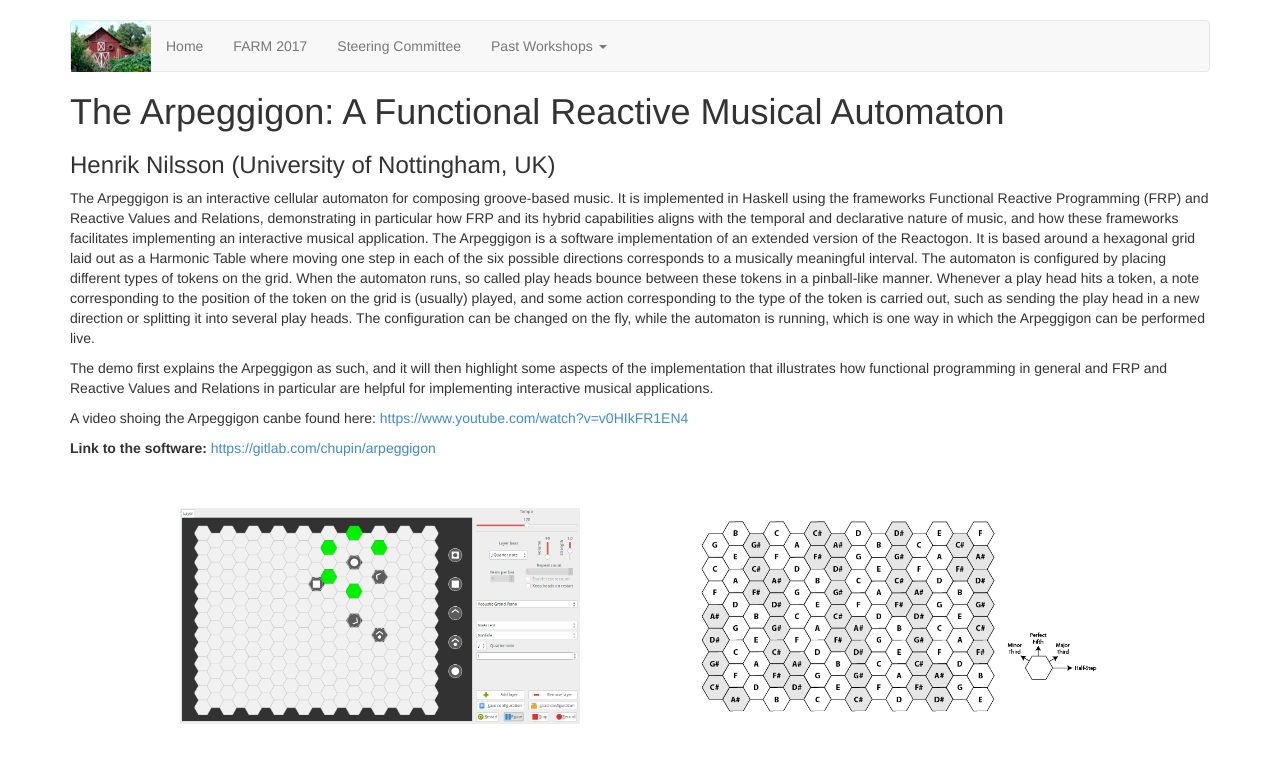
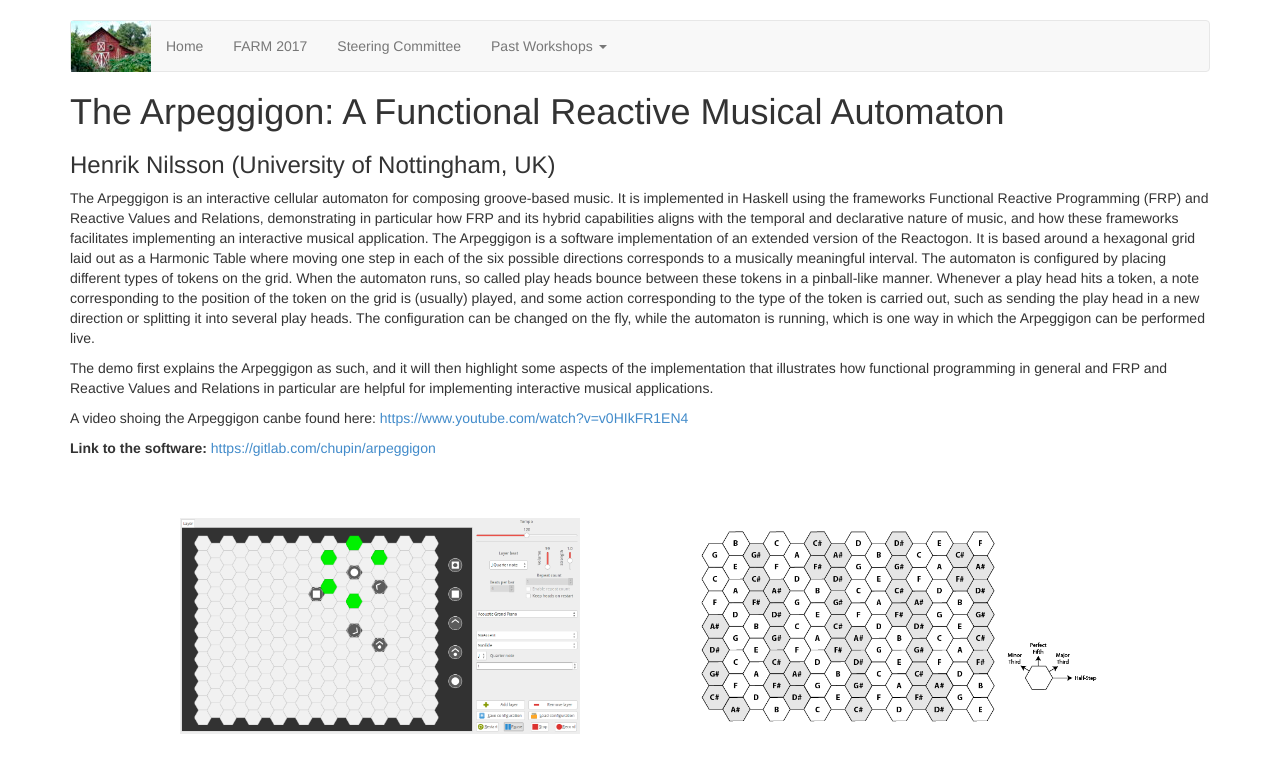
Before and after one commit to functional-art/functional-art.github.com, a Jekyll site: the page built from 2017/arpeggigon.md, in a window 1280 px wide. Shown: the top 773 px of the page. Built offline with Jekyll 4.4.1, drawn with Linux system fonts in a browser that asks for light colours; nearby versions of some CDN libraries; our own code applies the rules of GitHub Pages for plain Markdown files.

Commit message:
farm17 demo: tests with embedded pictures

```diff
--- a/2017/arpeggigon.md
+++ b/2017/arpeggigon.md
@@ -14,11 +14,9 @@
 [https://gitlab.com/chupin/arpeggigon](https://gitlab.com/chupin/arpeggigon)
 
 
-<html>
-<br><br>
+<br/><br/>
 <center>
-<img src="./arpeggigon_rsrc/arpeggigon.png" width=400>
+<img src="arpeggigon.png" width=400>
 &emsp;&emsp;&emsp;&emsp;&emsp;&emsp;&emsp;&emsp;
 <img src="./arpeggigon_rsrc/HarmonicTable.png" width=400>
 </center>
-</html>
```
Also changed, not shown: 2017/arpeggigon.png (renamed from 2017/arpeggigon_rsrc/arpeggigon.png).
